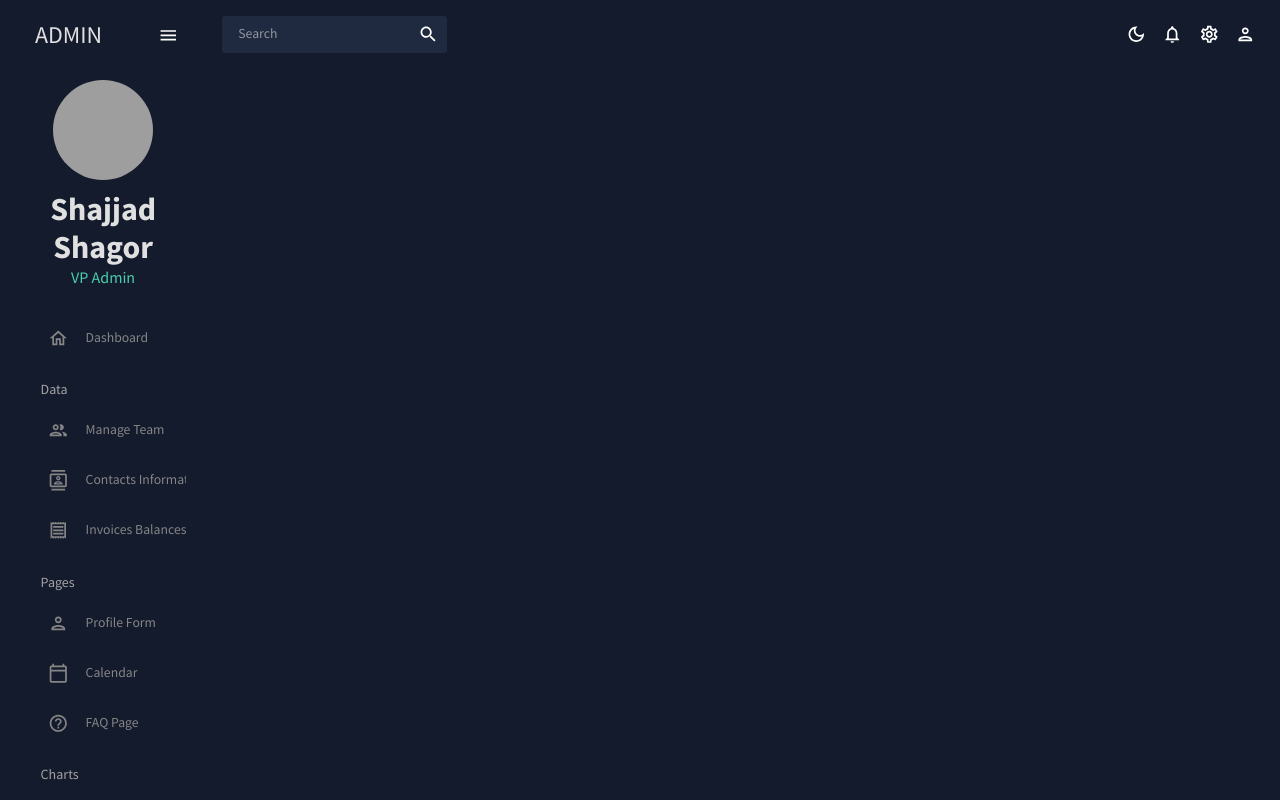
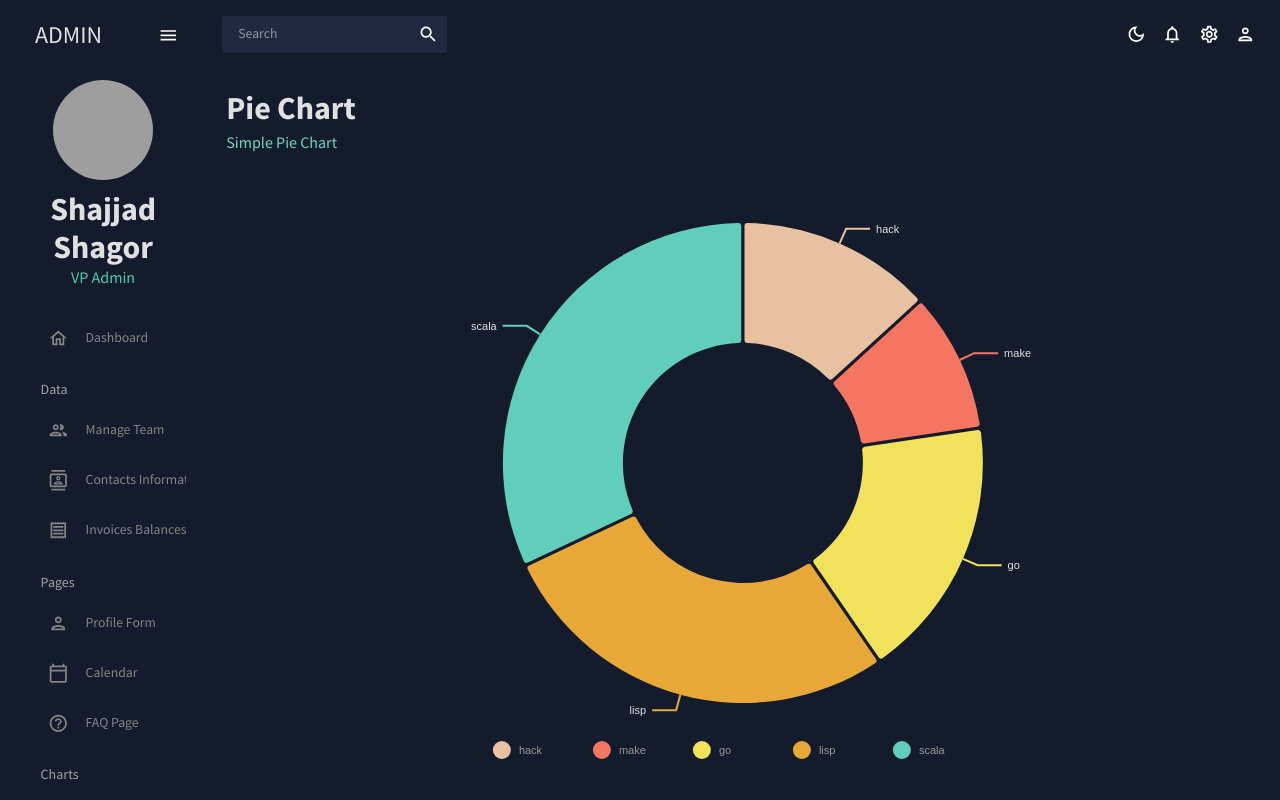
Before and after one commit to shagors/react-admin-offline-data, a React (Create React App) app: page /pie in a window 1280 px wide. Shown: the top 800 px of the page. Built offline with nearby package versions, Linux system fonts and the light colour scheme; grey boxes are pictures that could not be loaded.

Commit message:
pie chart design and set route

```diff
--- a/src/App.js
+++ b/src/App.js
@@ -11,7 +11,7 @@
 import Bar from "./scenes/bar";
 import Form from "./scenes/form";
 // import Line from "./scenes/line";
-// import Pie from "./scenes/pie";
+import Pie from "./scenes/pie";
 import FAQ from "./scenes/faq";
 // import Geography from "./scenes/geography";
 // import Calendar from "./scenes/calendar";
@@ -35,7 +35,7 @@
               <Route path="/invoices" element={<Invoices />} />
               <Route path="/form" element={<Form />} />
               <Route path="/bar" element={<Bar />} />
-              {/* <Route path="/pie" element={<Pie />} /> */}
+              <Route path="/pie" element={<Pie />} />
               {/* <Route path="/line" element={<Line />} /> */}
               <Route path="/faq" element={<FAQ />} />
               {/* <Route path="/calendar" element={<Calendar />} /> */}
--- /dev/null
+++ b/src/components/PieChart.jsx
@@ -0,0 +1,109 @@
+import { ResponsivePie } from "@nivo/pie";
+import { tokens } from "../theme";
+import { useTheme } from "@mui/material";
+import { mockPieData as data } from "../data/mockData";
+
+const PieChart = () => {
+  const theme = useTheme();
+  const colors = tokens(theme.palette.mode);
+  return (
+    <ResponsivePie
+      data={data}
+      theme={{
+        axis: {
+          domain: {
+            line: {
+              stroke: colors.grey[100],
+            },
+          },
+          legend: {
+            text: {
+              fill: colors.grey[100],
+            },
+          },
+          ticks: {
+            line: {
+              stroke: colors.grey[100],
+              strokeWidth: 1,
+            },
+            text: {
+              fill: colors.grey[100],
+            },
+          },
+        },
+        legends: {
+          text: {
+            fill: colors.grey[100],
+          },
+        },
+      }}
+      margin={{ top: 40, right: 80, bottom: 80, left: 80 }}
+      innerRadius={0.5}
+      padAngle={0.7}
+      cornerRadius={3}
+      activeOuterRadiusOffset={8}
+      borderColor={{
+        from: "color",
+        modifiers: [["darker", 0.2]],
+      }}
+      arcLinkLabelsSkipAngle={10}
+      arcLinkLabelsTextColor={colors.grey[100]}
+      arcLinkLabelsThickness={2}
+      arcLinkLabelsColor={{ from: "color" }}
+      enableArcLabels={false}
+      arcLabelsRadiusOffset={0.4}
+      arcLabelsSkipAngle={7}
+      arcLabelsTextColor={{
+        from: "color",
+        modifiers: [["darker", 2]],
+      }}
+      defs={[
+        {
+          id: "dots",
+          type: "patternDots",
+          background: "inherit",
+          color: "rgba(255, 255, 255, 0.3)",
+          size: 4,
+          padding: 1,
+          stagger: true,
+        },
+        {
+          id: "lines",
+          type: "patternLines",
+          background: "inherit",
+          color: "rgba(255, 255, 255, 0.3)",
+          rotation: -45,
+          lineWidth: 6,
+          spacing: 10,
+        },
+      ]}
+      legends={[
+        {
+          anchor: "bottom",
+          direction: "row",
+          justify: false,
+          translateX: 0,
+          translateY: 56,
+          itemsSpacing: 0,
+          itemWidth: 100,
+          itemHeight: 18,
+          itemTextColor: "#999",
+          itemDirection: "left-to-right",
+          itemOpacity: 1,
+          symbolSize: 18,
+          symbolShape: "circle",
+          effects: [
+            {
+              on: "hover",
+              style: {
+                itemTextColor: "#000",
+              },
+            },
+          ],
+        },
+      ]}
+    />
+  );
+};
+
+export default PieChart;
--- /dev/null
+++ b/src/scenes/pie/index.jsx
@@ -0,0 +1,17 @@
+import { Box } from "@mui/material";
+import Header from "../../components/Header";
+import PieChart from "../../components/PieChart";
+
+
+const Bar = () => {
+  return (
+    <Box m="20px">
+      <Header title="Pie Chart" subtitle="Simple Pie Chart" />
+      <Box height="75vh">
+        <PieChart />
+      </Box>
+    </Box>
+  );
+};
+
+export default Bar;
```
